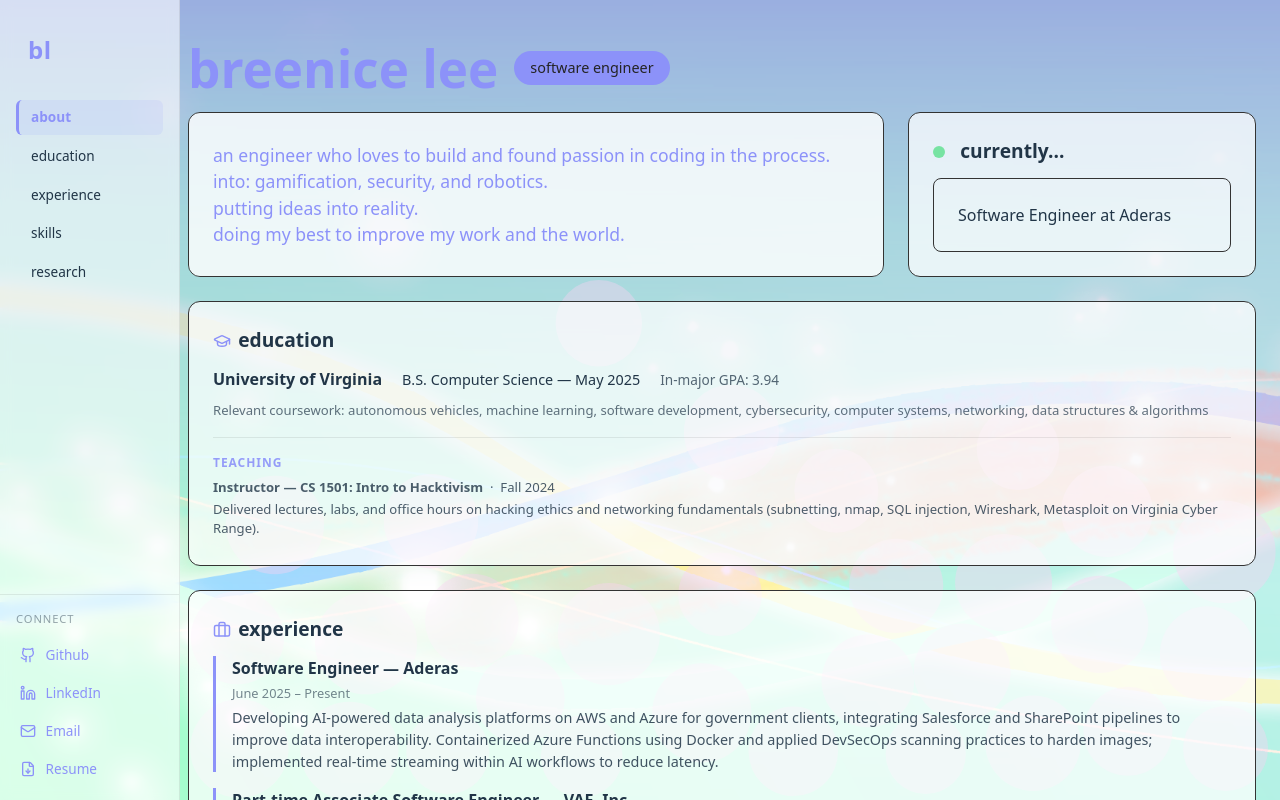
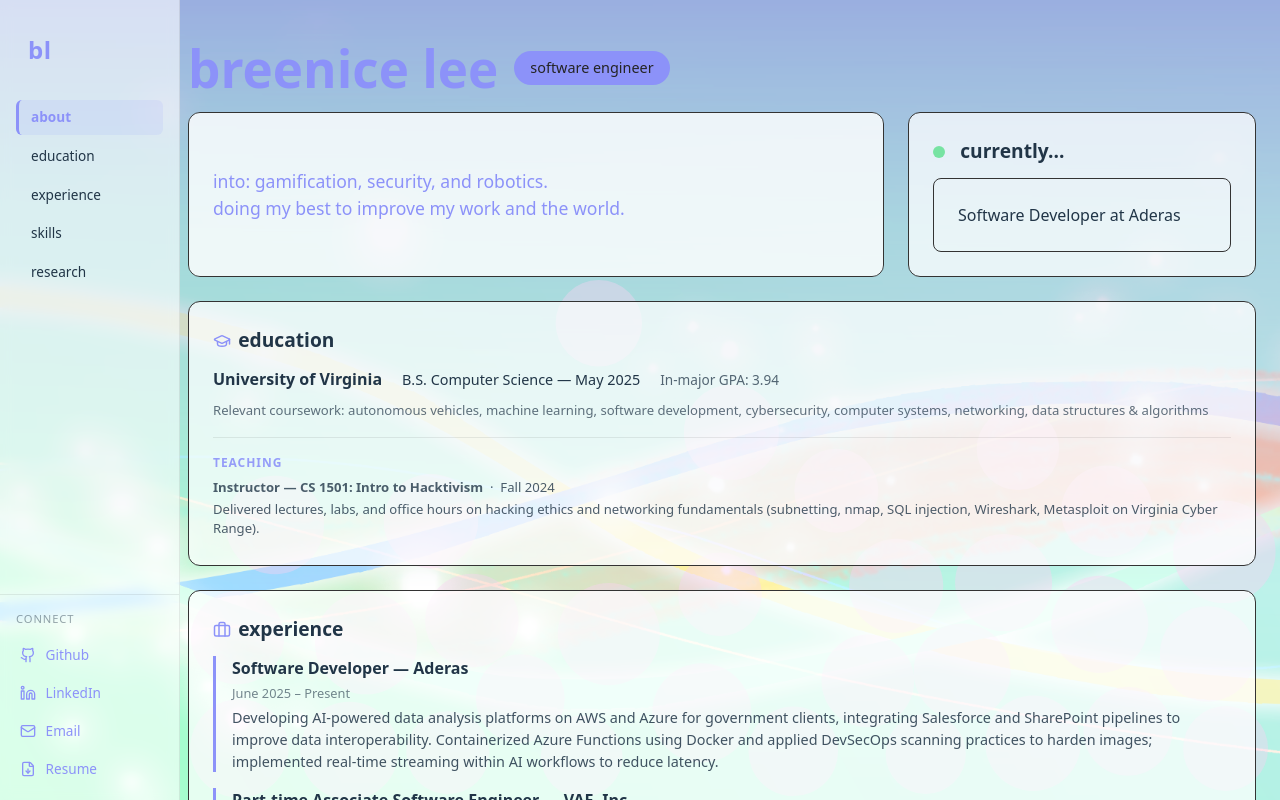
Before and after one commit to breenice/breenice.github.io, a React (Vite) app in the folder breesite/client/: page / in a window 1280 px wide. Shown: the top 800 px of the page. Built offline with nearby package versions, Linux system fonts and the light colour scheme.

Commit message:
tweak titles

```diff
--- a/breesite/client/src/App.tsx
+++ b/breesite/client/src/App.tsx
@@ -46,7 +46,7 @@ const projects: {
 
 const timelineData = [
   {
-    title: 'Software Engineer',
+    title: 'Software Developer',
     company: 'Aderas',
     date: 'June 2025 – Present',
     description: 'Developing AI-powered data analysis platforms on AWS and Azure for government clients, integrating Salesforce and SharePoint pipelines to improve data interoperability. Containerized Azure Functions using Docker and applied DevSecOps scanning practices to harden images; implemented real-time streaming within AI workflows to reduce latency.',
@@ -221,15 +221,13 @@ function App() {
         {/* Row 1: Banner | Currently */}
         <div id="about" className="cell banner">
           <p className="banner-text">
-            an engineer who loves to build and found passion in coding in the process.
             into: gamification, security, and robotics.<br />
-            putting ideas into reality.<br />
             doing my best to improve my work and the world.
           </p>
         </div>
         <div className="cell currently">
           <h2 className="cell-title"><span className="blink-dot"></span>currently...</h2>
-          <div className="currently-inner">Software Engineer at Aderas</div>
+          <div className="currently-inner">Software Developer at Aderas</div>
         </div>
 
         {/* Education — full width */}
```
